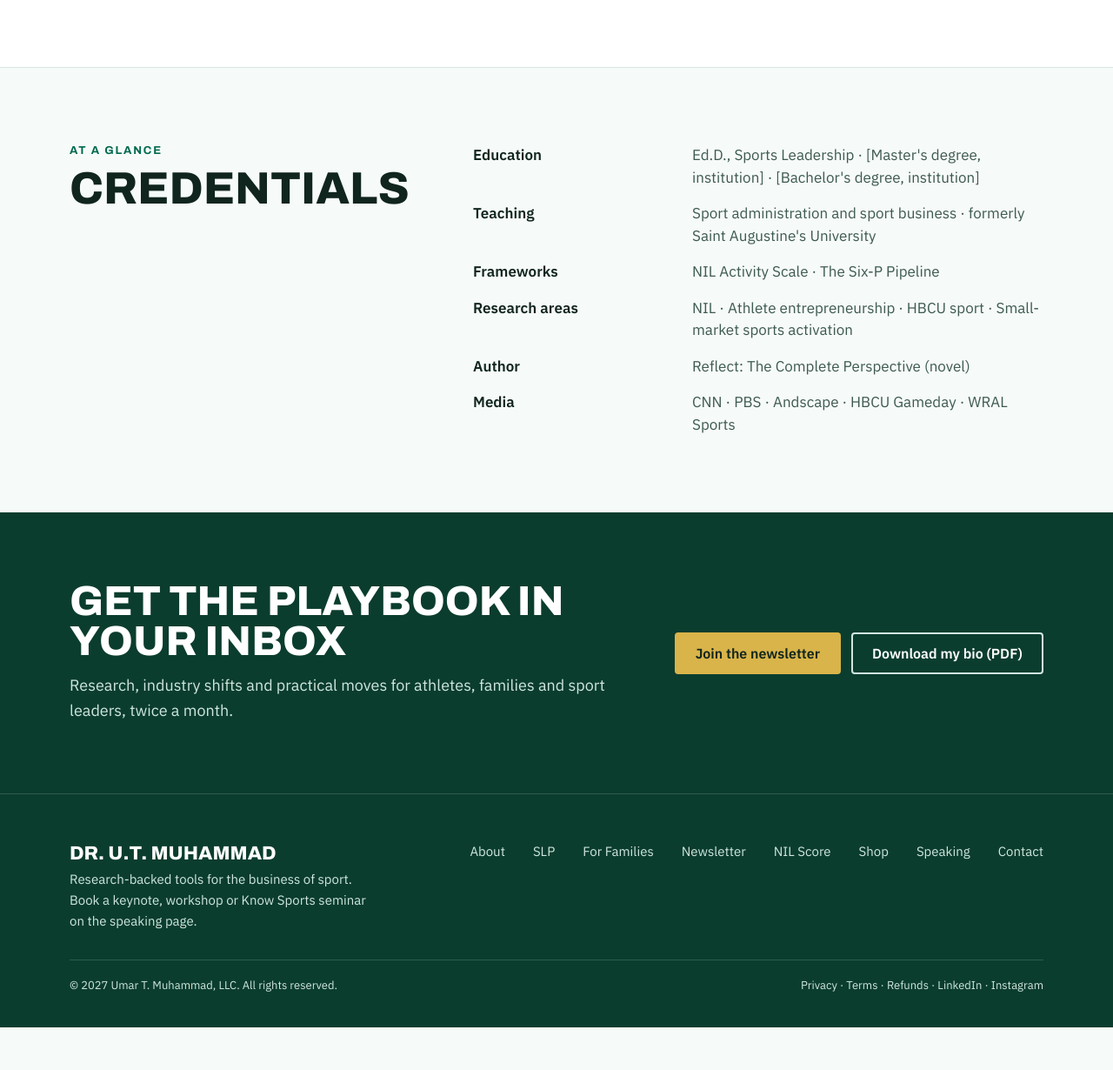
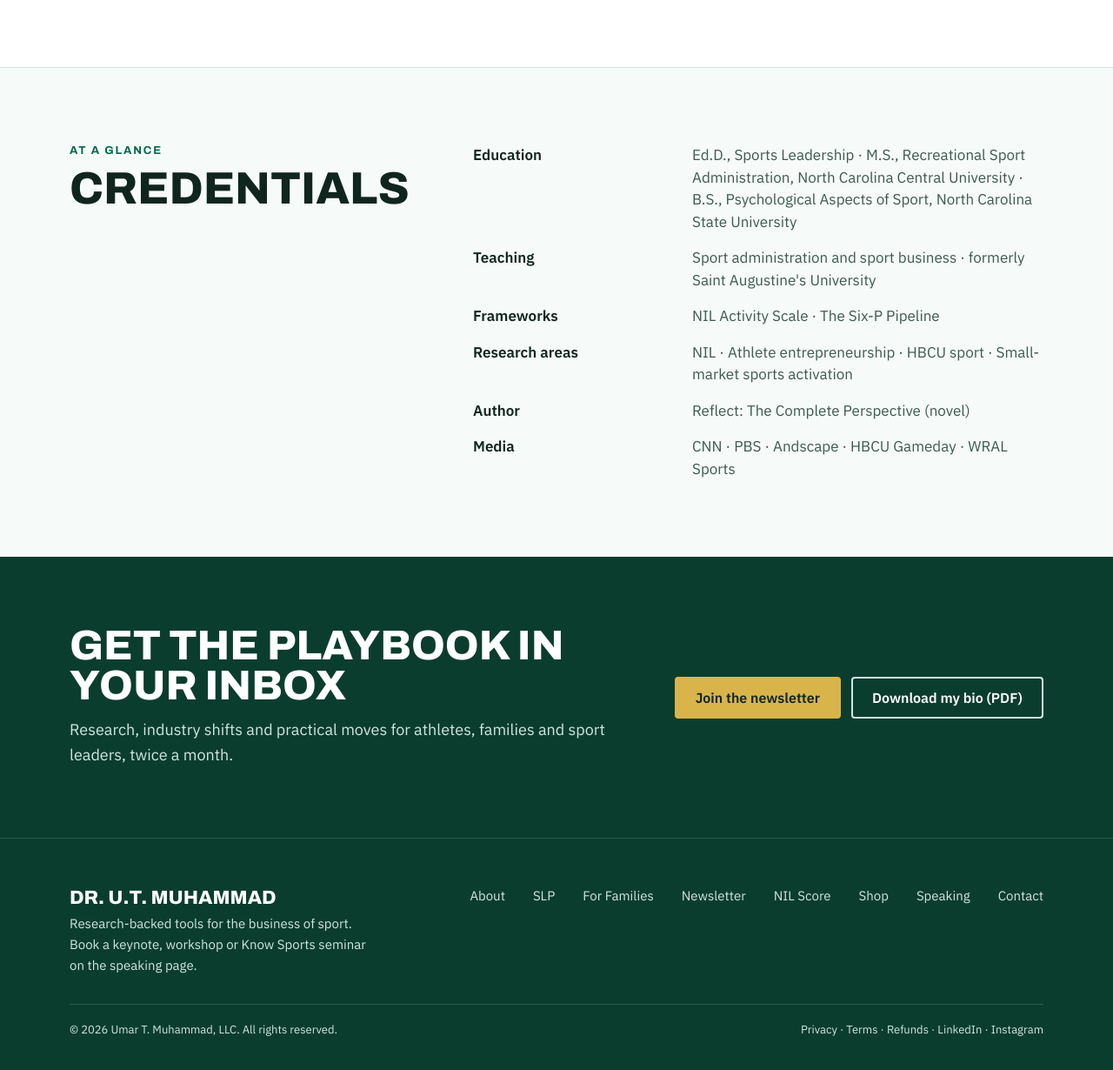
Before and after one commit to professor-ut/umarspeaks.com, a plain HTML site: page about.html in a window 1280 px wide. Shown: the part 1200-2430 px from the top of the page at 87% size. Before the commit the page ends 2381 px from the top, so only its background shows below. Drawn offline with Linux system fonts and the light colour scheme.

Commit message:
Fill degrees, add SLP downloads, fix footer year
- About: add M.S. (NCCU) and B.S. (NC State) to credentials
- SLP: link CSLP one-pager and Six-P Pipeline PDFs (added to assets/)
- Footer: © 2027 -> © 2026 on all pages

Co-Authored-By: Claude Opus 5.5 <noreply@anthropic.com>
Claude-Session: https://claude.ai/code/session_01S5K1kNounDgq4GaAtvX6of

```diff
--- a/about.html
+++ b/about.html
@@ -66,7 +66,7 @@
 <h2 class="disp sec-h" style="font-size:52px">Credentials</h2>
 </div>
 <dl style="flex:1 1 600px;min-width:0;margin:0;display:grid;grid-template-columns:minmax(160px,220px) 1fr;gap:16px 32px;font-size:17px;line-height:1.5">
-<dt style="font-weight:600">Education</dt><dd style="margin:0;color:#3D5A50">Ed.D., Sports Leadership · [Master's degree, institution] · [Bachelor's degree, institution]</dd>
+<dt style="font-weight:600">Education</dt><dd style="margin:0;color:#3D5A50">Ed.D., Sports Leadership · M.S., Recreational Sport Administration, North Carolina Central University · B.S., Psychological Aspects of Sport, North Carolina State University</dd>
 <dt style="font-weight:600">Teaching</dt><dd style="margin:0;color:#3D5A50">Sport administration and sport business · formerly Saint Augustine's University</dd>
 <dt style="font-weight:600">Frameworks</dt><dd style="margin:0;color:#3D5A50">NIL Activity Scale · The Six-P Pipeline</dd>
 <dt style="font-weight:600">Research areas</dt><dd style="margin:0;color:#3D5A50">NIL · Athlete entrepreneurship · HBCU sport · Small-market sports activation</dd>
@@ -101,7 +101,7 @@
 </nav>
 </div>
 <div style="display:flex;flex-wrap:wrap;justify-content:space-between;gap:16px;border-top:1px solid #2C5C4C;padding-top:20px;font-size:13px">
-<span>© 2027 Umar T. Muhammad, LLC. All rights reserved.</span>
+<span>© 2026 Umar T. Muhammad, LLC. All rights reserved.</span>
 <span><a href="#">Privacy</a> · <a href="#">Terms</a> · <a href="#">Refunds</a> · LinkedIn · Instagram</span>
 </div>
 </div>
```
Also changed, not shown: contact.html (+1 -1 lines), families.html (+1 -1 lines), index.html (+1 -1 lines), newsletter.html (+1 -1 lines), nil-score.html (+1 -1 lines), shop.html (+1 -1 lines), slp.html (+3 -3 lines), speaking.html (+1 -1 lines), 2 other files.
